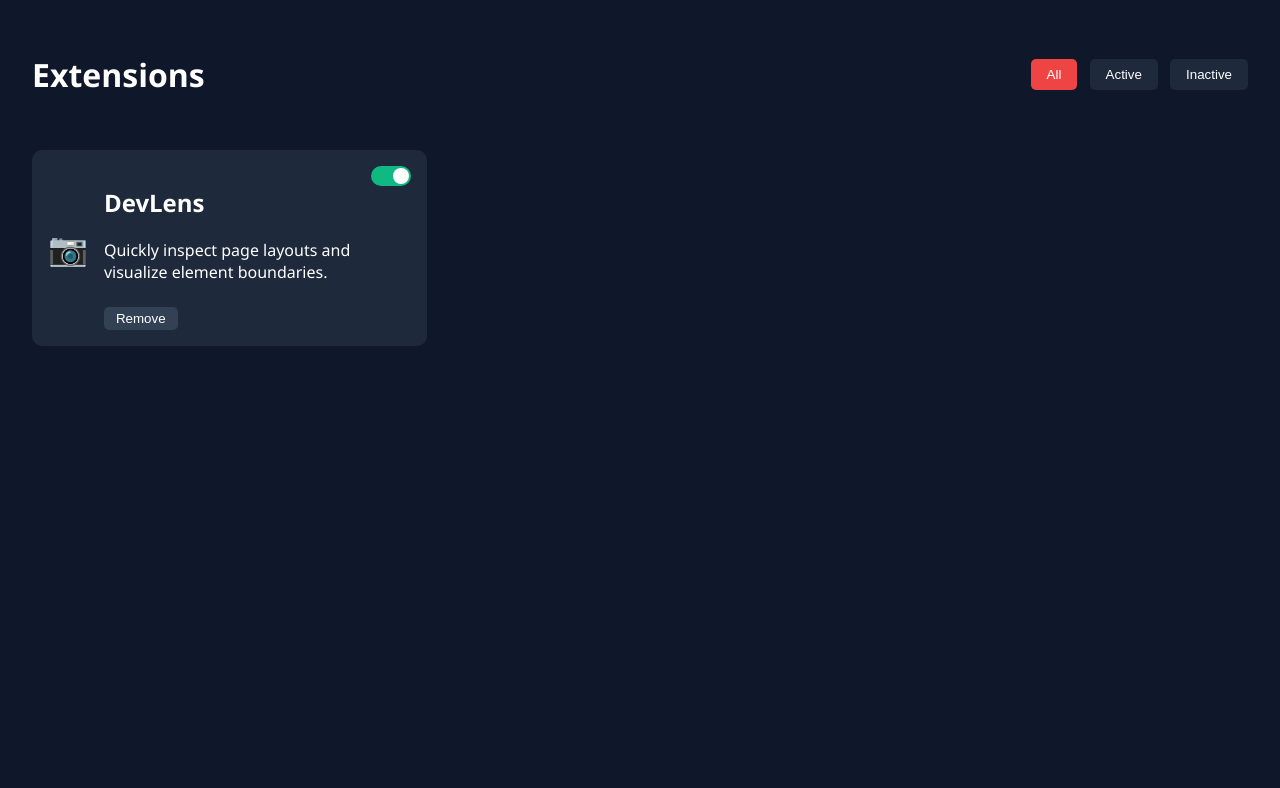
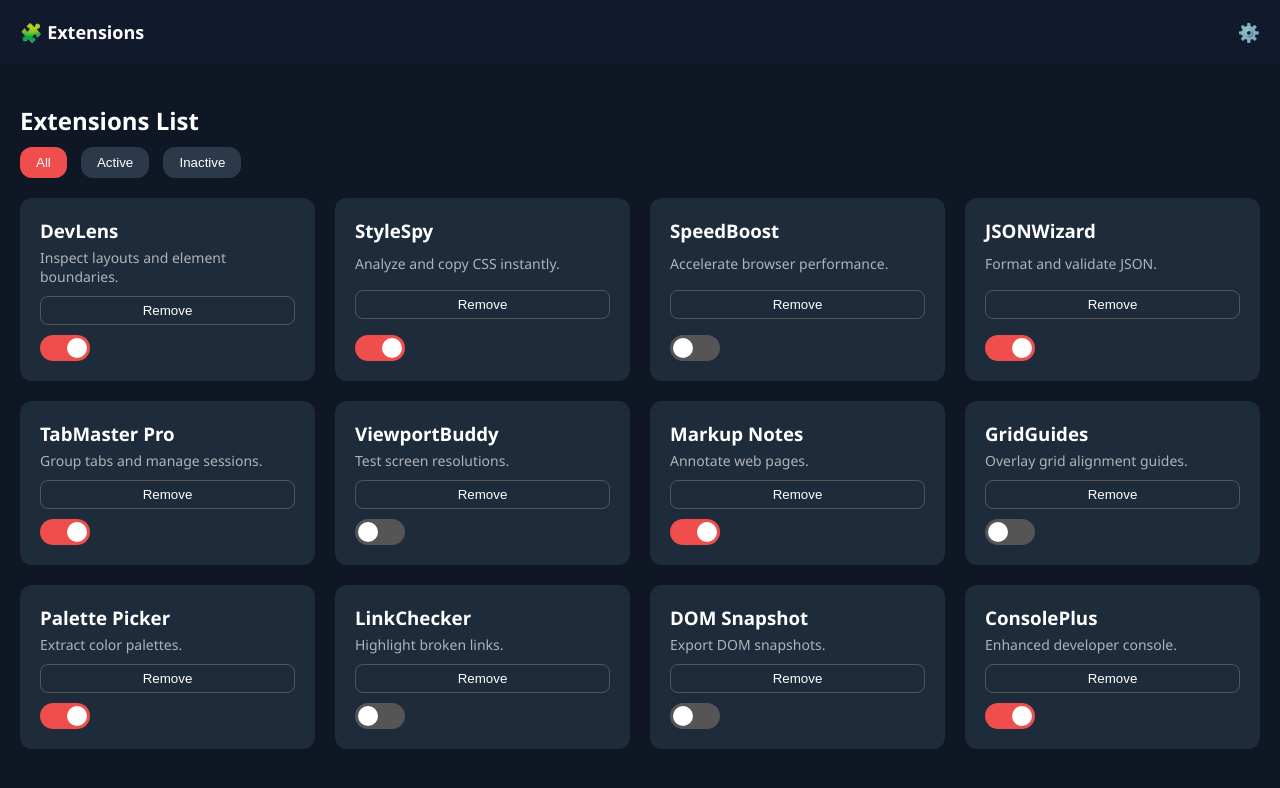
Before and after one commit to Sumitraj02006/day-1-hw, a plain HTML site: page index.html in a window 1280 px wide. Drawn offline with Linux system fonts and the light colour scheme.

Commit message:
file change

```diff
--- a/color.css
+++ b/color.css
@@ -1,102 +1,132 @@
-/* styles.css */
-body {
+:root {
+    --bg: #0f1624;
+    --card-bg: #1e2b3a;
+    --text: #fff;
+    --text-muted: #b0b3b8;
+    --accent: #f04d4d;
+    --toggle-on: #f04d4d;
+    --toggle-off: #555;
+    --radius: 12px;
+  }
+
+  body {
     margin: 0;
     font-family: 'Segoe UI', sans-serif;
-    background: #0f172a;
-    color: white;
+    background: var(--bg);
+    color: var(--text);
+  }
+
+  .topbar {
+    display: flex;
+    justify-content: space-between;
+    align-items: center;
+    padding: 20px;
+    background: #111a2c;
+    font-size: 18px;
+  }
+
+  .logo {
+    font-weight: bold;
+  }
+
+  .settings-icon {
+    cursor: pointer;
   }
 
   .container {
-    padding: 2rem;
+    padding: 20px;
   }
 
-  header {
-    display: flex;
-    justify-content: space-between;
-    align-items: center;
+  h2 {
+    margin-bottom: 10px;
   }
 
-  .filters button {
-    background: #1e293b;
-    color: white;
+  .filters {
+    margin-bottom: 20px;
+  }
+
+  .filter-btn {
+    background: #2c394b;
+    color: var(--text);
     border: none;
-    padding: 0.5rem 1rem;
-    margin-left: 0.5rem;
-    border-radius: 5px;
+    padding: 8px 16px;
+    margin-right: 10px;
+    border-radius: var(--radius);
     cursor: pointer;
   }
 
-  .filters .active {
-    background: #ef4444;
+  .filter-btn.active {
+    background: var(--accent);
   }
 
-  .extensions-grid {
+  .grid {
     display: grid;
-    grid-template-columns: repeat(auto-fill, minmax(300px, 1fr));
-    gap: 1rem;
-    margin-top: 2rem;
+    grid-template-columns: repeat(auto-fit, minmax(250px, 1fr));
+    gap: 20px;
   }
 
-  .extension-card {
-    background: #1e293b;
-    border-radius: 10px;
-    padding: 1rem;
+  .card {
+    background: var(--card-bg);
+    padding: 20px;
+    border-radius: var(--radius);
+    display: flex;
+    flex-direction: column;
+    justify-content: space-between;
+    transition: 0.3s;
     position: relative;
-    display: flex;
-    align-items: center;
-    gap: 1rem;
   }
 
-  .extension-card .icon {
-    font-size: 2rem;
+  .card h3 {
+    margin: 0 0 5px 0;
   }
 
-  .extension-card .remove-btn {
-    background: #334155;
-    color: white;
-    border: none;
-    padding: 0.25rem 0.75rem;
-    border-radius: 5px;
-    margin-top: 0.5rem;
-    cursor: pointer;
+  .card p {
+    margin: 0 0 10px;
+    color: var(--text-muted);
+    font-size: 14px;
   }
 
-  .switch {
-    position: absolute;
-    top: 1rem;
-    right: 1rem;
-  }
-
-  .switch input {
-    display: none;
-  }
-
-  .slider {
-    width: 40px;
-    height: 20px;
-    background: gray;
-    display: block;
-    border-radius: 20px;
-    position: relative;
+  .remove-btn {
+    background: transparent;
+    color: var(--text);
+    border: 1px solid #555;
+    padding: 6px 10px;
+    border-radius: 8px;
     cursor: pointer;
-  }
-
-  .slider::before {
-    content: "";
-    position: absolute;
-    height: 16px;
-    width: 16px;
-    background: white;
-    border-radius: 50%;
-    top: 2px;
-    left: 2px;
+    margin-bottom: 10px;
     transition: 0.3s;
   }
 
-  input:checked + .slider::before {
-    transform: translateX(20px);
+  .remove-btn:hover {
+    background: var(--accent);
+    border-color: var(--accent);
   }
 
-  input:checked + .slider {
-    background: #10b981;
+  .toggle-switch {
+    width: 50px;
+    height: 26px;
+    border-radius: 13px;
+    background: var(--toggle-off);
+    position: relative;
+    cursor: pointer;
+    transition: background 0.3s;
   }
+
+  .toggle-switch.active {
+    background: var(--toggle-on);
+  }
+
+  .toggle-circle {
+    width: 20px;
+    height: 20px;
+    background: #fff;
+    border-radius: 50%;
+    position: absolute;
+    top: 3px;
+    left: 3px;
+    transition: transform 0.3s;
+  }
+
+  .toggle-switch.active .toggle-circle {
+    transform: translateX(24px);
+  }
--- a/fun.js
+++ b/fun.js
@@ -1,7 +1,65 @@
-// script.js
-document.querySelectorAll('.switch input').forEach(toggle => {
-    toggle.addEventListener('change', function () {
-      const card = this.closest('.extension-card');
-      card.classList.toggle('active', this.checked);
+const extensions = [
+    { name: "DevLens", description: "Inspect layouts and element boundaries.", active: true },
+    { name: "StyleSpy", description: "Analyze and copy CSS instantly.", active: true },
+    { name: "SpeedBoost", description: "Accelerate browser performance.", active: false },
+    { name: "JSONWizard", description: "Format and validate JSON.", active: true },
+    { name: "TabMaster Pro", description: "Group tabs and manage sessions.", active: true },
+    { name: "ViewportBuddy", description: "Test screen resolutions.", active: false },
+    { name: "Markup Notes", description: "Annotate web pages.", active: true },
+    { name: "GridGuides", description: "Overlay grid alignment guides.", active: false },
+    { name: "Palette Picker", description: "Extract color palettes.", active: true },
+    { name: "LinkChecker", description: "Highlight broken links.", active: false },
+    { name: "DOM Snapshot", description: "Export DOM snapshots.", active: false },
+    { name: "ConsolePlus", description: "Enhanced developer console.", active: true },
+  ];
+
+  const container = document.getElementById("extensionGrid");
+  let currentFilter = "all";
+
+  function renderExtensions(filter = "all") {
+    container.innerHTML = "";
+
+    const filtered = extensions.filter(ext => {
+      if (filter === "all") return true;
+      if (filter === "active") return ext.active;
+      if (filter === "inactive") return !ext.active;
     });
-  });
+
+    filtered.forEach((ext, index) => {
+      const card = document.createElement("div");
+      card.className = "card";
+
+      card.innerHTML = `
+        <h3>${ext.name}</h3>
+        <p>${ext.description}</p>
+        <button class="remove-btn" onclick="removeExtension(${index})">Remove</button>
+        <div class="toggle-switch ${ext.active ? 'active' : ''}" onclick="toggleExtension(${index})">
+          <div class="toggle-circle"></div>
+        </div>
+      `;
+
+      container.appendChild(card);
+    });
+  }
+
+  function toggleExtension(index) {
+    extensions[index].active = !extensions[index].active;
+    renderExtensions(currentFilter);
+  }
+
+  function removeExtension(index) {
+    extensions.splice(index, 1);
+    renderExtensions(currentFilter);
+  }
+
+  function filter(type) {
+    currentFilter = type;
+    document.querySelectorAll(".filter-btn").forEach(btn => btn.classList.remove("active"));
+
+    const filterIndex = type === "all" ? 0 : type === "active" ? 1 : 2;
+    document.querySelectorAll(".filter-btn")[filterIndex].classList.add("active");
+
+    renderExtensions(type);
+  }
+
+  renderExtensions();
--- a/index.html
+++ b/index.html
@@ -2,38 +2,28 @@
 <html lang="en">
 <head>
   <meta charset="UTF-8" />
-  <meta name="viewport" content="width=device-width, initial-scale=1.0" />
+  <meta name="viewport" content="width=device-width, initial-scale=1.0"/>
   <title>Extensions Manager</title>
   <link rel="stylesheet" href="color.css" />
 </head>
 <body>
-  <div class="container">
-    <header>
-      <h1>Extensions</h1>
-      <div class="filters">
-        <button class="filter active">All</button>
-        <button class="filter">Active</button>
-        <button class="filter">Inactive</button>
-      </div>
-    </header>
 
-    <section class="extensions-grid">
-      <!-- Sample Extension Card -->
-      <div class="extension-card active">
-        <div class="icon">📷</div>
-        <div class="details">
-          <h2>DevLens</h2>
-          <p>Quickly inspect page layouts and visualize element boundaries.</p>
-          <button class="remove-btn">Remove</button>
-        </div>
-        <label class="switch">
-          <input type="checkbox" checked />
-          <span class="slider"></span>
-        </label>
-      </div>
-      <!-- Repeat .extension-card as needed -->
-    </section>
-  </div>
+  <header class="topbar">
+    <div class="logo">🧩 Extensions</div>
+    <div class="settings-icon">⚙️</div>
+  </header>
+
+  <main class="container">
+    <h2>Extensions List</h2>
+    <div class="filters">
+      <button class="filter-btn active" onclick="filter('all')">All</button>
+      <button class="filter-btn" onclick="filter('active')">Active</button>
+      <button class="filter-btn" onclick="filter('inactive')">Inactive</button>
+    </div>
+
+    <div class="grid" id="extensionGrid"></div>
+  </main>
+
   <script src="fun.js"></script>
 </body>
 </html>
```
